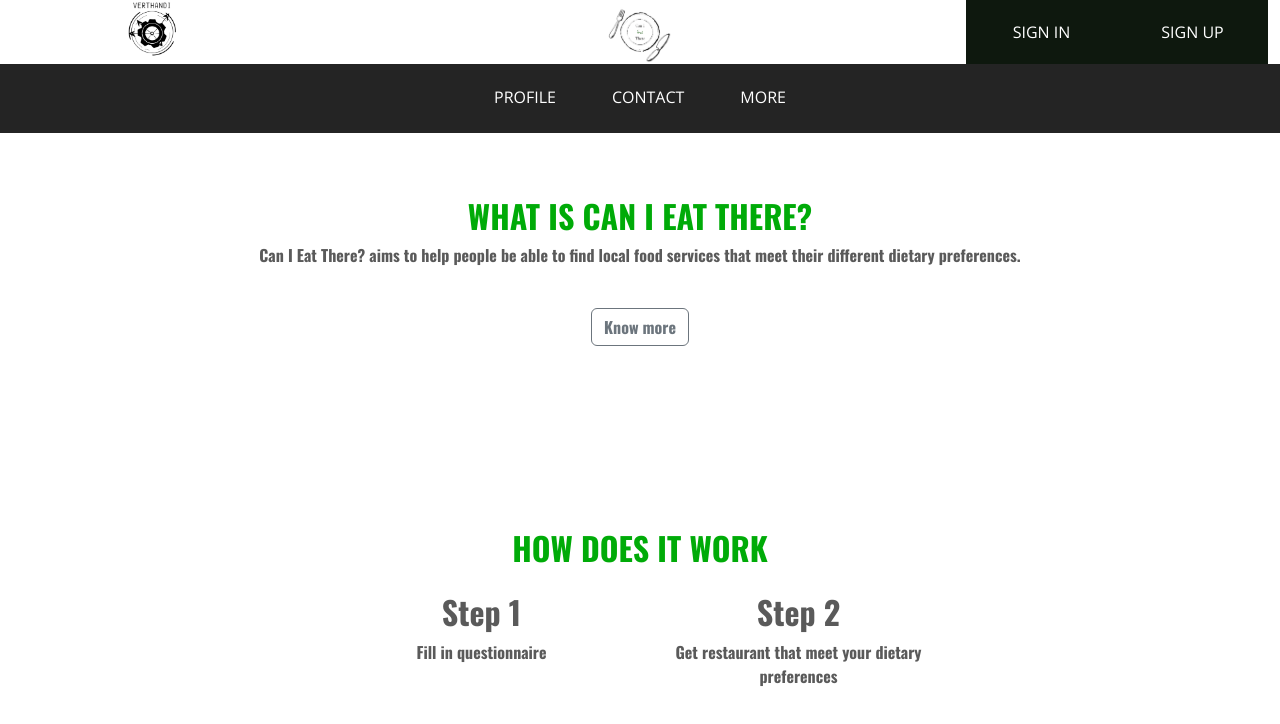
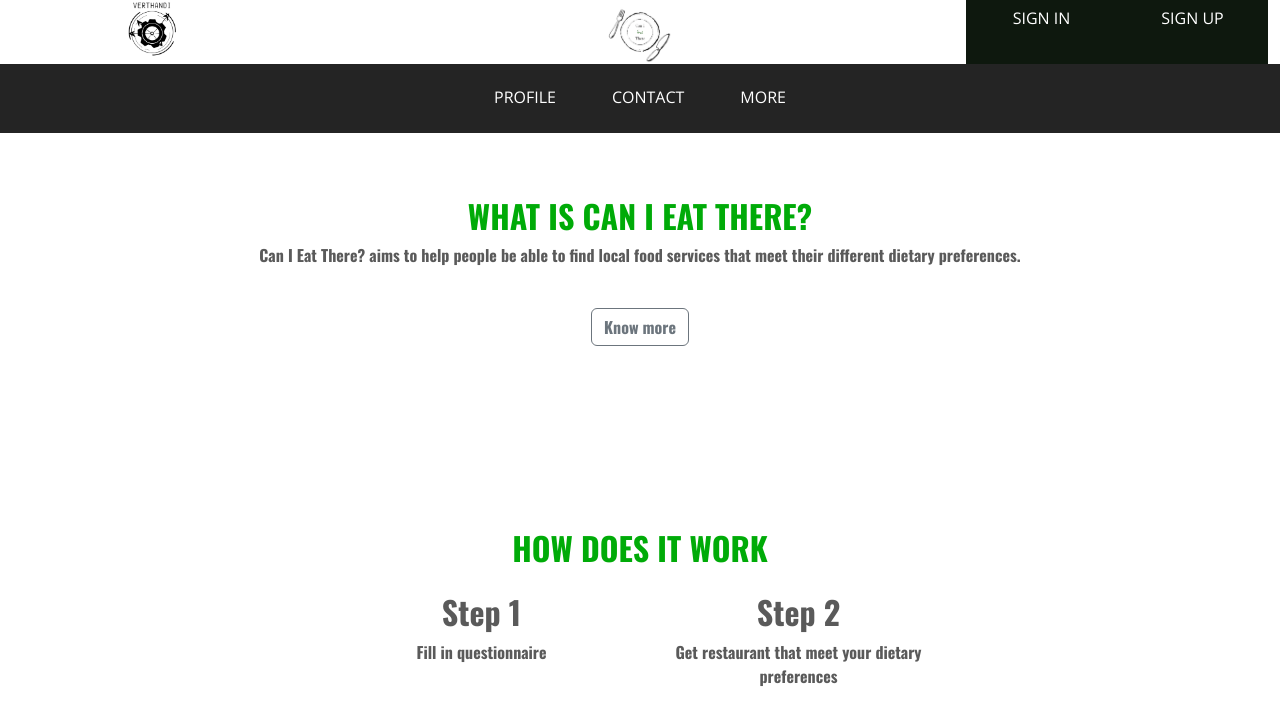
Before and after one commit to EdwinC1339/RequirementsTestingTeamK, a React (Create React App) app in the folder INSO4115_4117_CourseProject/: page / in a window 1280 px wide. Shown: the top 724 px of the page. Built offline with nearby package versions, Linux system fonts and the light colour scheme.

Commit message:
Sign in/sign up buttons into <a>

```diff
--- a/INSO4115_4117_CourseProject/src/components/Header.jsx
+++ b/INSO4115_4117_CourseProject/src/components/Header.jsx
@@ -27,12 +27,12 @@ export default class Header extends Component {
             </Navbar.Brand>
           </div>
           <div className="col-sm-3 row align-middle">
-          <button type="button" className="btn btn-outline-secondary sign-in col-sm-6">
+          <a type="button" className="btn btn-outline-secondary sign-in col-sm-6" href="/auth">
               SIGN IN
-          </button>
-          <button type="button" className="btn btn-outline-secondary sign-in col-sm-6">
+          </a>
+          <a type="button" className="btn btn-outline-secondary sign-in col-sm-6" href="/auth">
               SIGN UP
-          </button>
+          </a>
           </div>
         </div>
         <div className="">
--- a/INSO4115_4117_CourseProject/src/components/styles/styles.css
+++ b/INSO4115_4117_CourseProject/src/components/styles/styles.css
@@ -25,6 +25,12 @@ a:active {
 .sign-in {
   border-radius: 0px !important;
   border: 0px !important;
+  font-size: 1.2rem;
+  margin-top: 0;
+  margin-bottom: 0;
+  justify-content: center;
+  transition: all 0.2s;
+  position: relative;
 }
 .custom {
   padding: 1% 5% 1rem !important;
```
Also changed, not shown: 1 other file (tests, documents, lock files or other folders).
